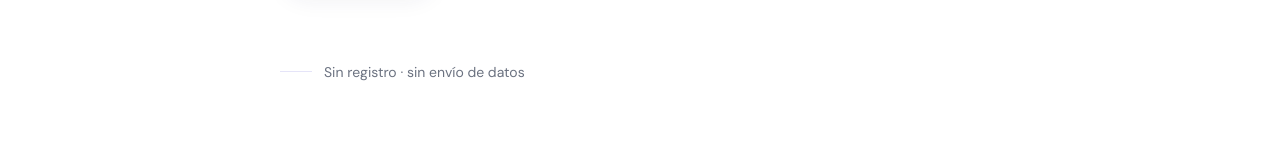
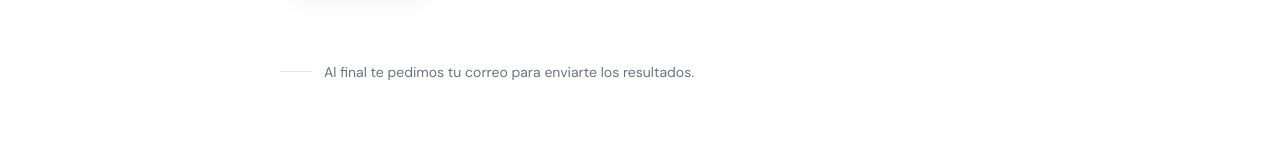
Before and after one commit to MavenMel/mavenmel-websitte, a React (Vite) app in the folder MavenMel Website/: page /costodecision in a window 1280 px wide. Shown: the part 794-946 px from the top of the page. Built offline with nearby package versions, Linux system fonts and the light colour scheme.

Commit message:
Fix: texto coherente en intro CostoDecision

```diff
--- a/MavenMel Website/src/app/pages/CostoDecision.tsx
+++ b/MavenMel Website/src/app/pages/CostoDecision.tsx
@@ -218,7 +218,7 @@ function StepIntro({ onNext }: { onNext: () => void }) {
 
       <div className="mt-16 flex items-center gap-3 text-sm text-[#6b7280]">
         <span className="h-px w-8 bg-border" />
-        Sin registro · sin envío de datos
+        Al final te pedimos tu correo para enviarte los resultados.
       </div>
     </div>
   );
```
